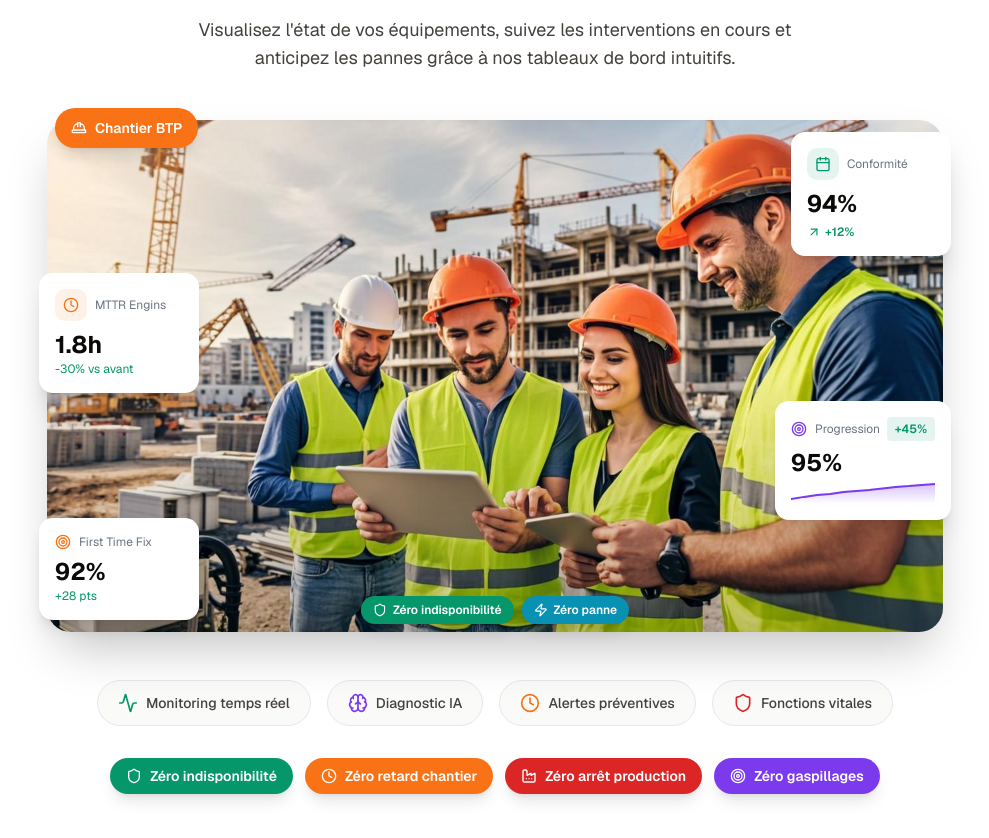
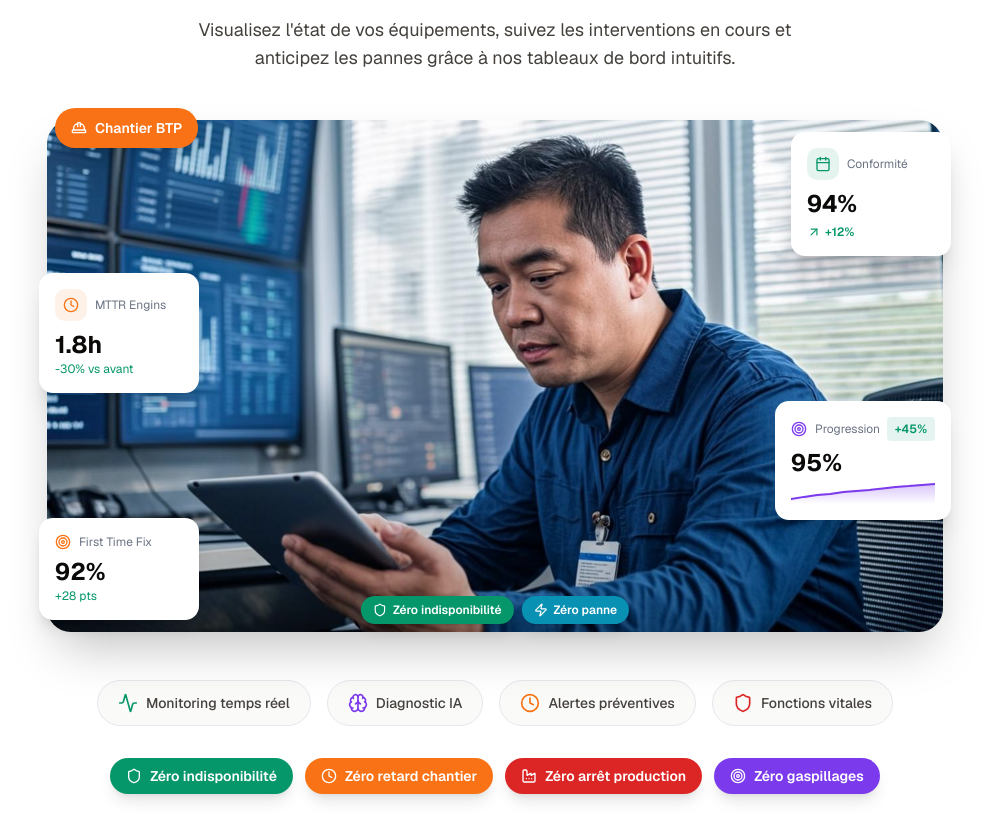
Before and after one commit to barryab12/site-maintex-koro, a Next.js app: page / in a window 1280 px wide. Shown: the part 1903-2741 px from the top of the page, without its empty margins (145-1134 px from the left). Built offline with nearby package versions, Linux system fonts and the light colour scheme.

Commit message:
f8796ce6-77a3-43fd-975f-19af9414399c

```diff
--- a/src/app/page.tsx
+++ b/src/app/page.tsx
@@ -254,8 +254,8 @@ export default function HomePage() {
 
           <div className="mb-12">
             <EnhancedBtpPhotoVisual
-              imageSrc="/images/team-btp-chantier.png"
-              imageAlt="Équipe de techniciens sur chantier BTP avec tablettes"
+              imageSrc="/images/remote-supervision.png"
+              imageAlt="Manager supervisant les installations à distance"
               className="max-w-4xl mx-auto"
             />
           </div>
```
Also changed, not shown: public/images/remote-supervision.png (added).
